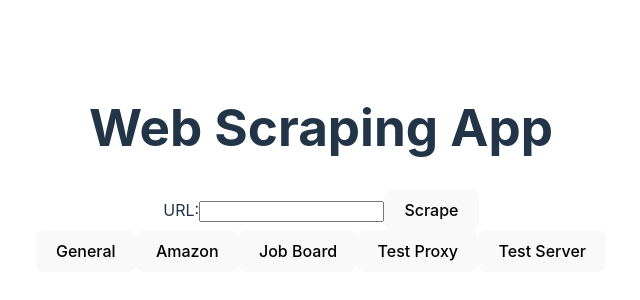
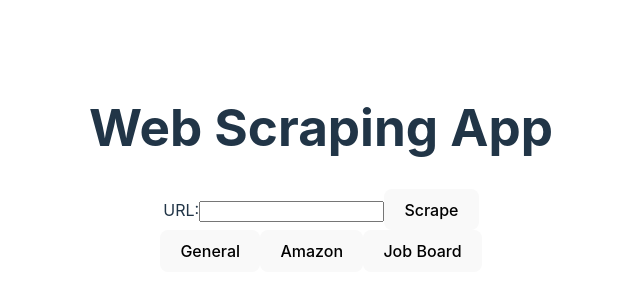
Before and after one commit to termainejenkins/General-Web-Scraper_vue, a Vue app: page / in a window 1280 px wide. Shown: the part 232-532 px from the top of the page, without its empty margins (319-959 px from the left). Built offline with nearby package versions, Linux system fonts and the light colour scheme.

Commit message:
Refactoring the server calls

```diff
--- a/src/App.vue
+++ b/src/App.vue
@@ -17,8 +17,6 @@
       <button @click="setMode('general')">General</button>
       <button @click="setMode('amazon')">Amazon</button>
       <button @click="setMode('jobBoard')">Job Board</button>
-      <button @click="setMode('Test Proxy')">Test Proxy</button>
-      <button @click="setMode('Test Server')">Test Server</button>
     </div>
 
     <!-- Render the appropriate component based on the current mode -->
@@ -47,10 +45,6 @@ export default {
           return amazonScraper;
         case 'jobBoard':
           return jobBoardScraper;
-        case 'Test Proxy':
-          return null;
-        case 'Test Server':
-          return null;
 
         default:
           // General mode (default)
@@ -71,11 +65,11 @@ export default {
       });
 
         if (!response.ok) {
-          throw new Error(`Failed to fetch data. Status: ${response.status}`);
+          throw new Error(`APP.VUE: Failed to fetch data. Status: ${response.status}`);
         }
 
         const data = await response.json();
-        console.log('Received response from the backend:', data);
+        console.log('APP.VUE: Received response from the backend:', data);
 
         // Handle the scraped data
         console.log('APP.VUE: Scraped Data:', 'Replace this with actual scraped data');
--- a/src/backend/Server.js
+++ b/src/backend/Server.js
@@ -7,7 +7,7 @@ import { runMonsterWorker } from './workers/monsterWorker.ts';
 import proxyMiddleware from '.src/backend/proxyServer.js';
 
 const app = express();
-const port = 3003;
+const port = 3002;
 
 app.use(express.json());
 app.use(cors());
--- a/src/backend/proxyServer.js
+++ b/src/backend/proxyServer.js
@@ -6,7 +6,7 @@ const app = express();
 const port = 3001;
 
 const proxyMiddleware = createProxyMiddleware({
-  target: 'http://localhost:3003',
+  target: 'http://localhost:3002',
   changeOrigin: true,
   pathRewrite: {
     '^/api': '/scrape/jobBoard'
--- a/src/frontend/JobBoardScraper.vue
+++ b/src/frontend/JobBoardScraper.vue
@@ -44,7 +44,7 @@
 
     try {
       // HTTP requests to the backend for job board scraping
-      console.log('Sending request to the backend...');
+      console.log('JOBBOARDSCRAPER.VUE: Sending request to the backend...');
       const requestarray =[selectedWebsite, websites, jobTitles, locations, headless];
 
       const response = await fetch('http://localhost:3001/scrape/jobBoard', {
@@ -59,7 +59,7 @@
       });
 
       if (!response.ok) {
-      throw new Error(`Failed to fetch data. Status: ${response.status}`);
+      throw new Error(`JOBBOARDSCRAPER.VUE: Failed to fetch data. Status: ${response.status}`);
     }
 
     const data = await response.json();
```
